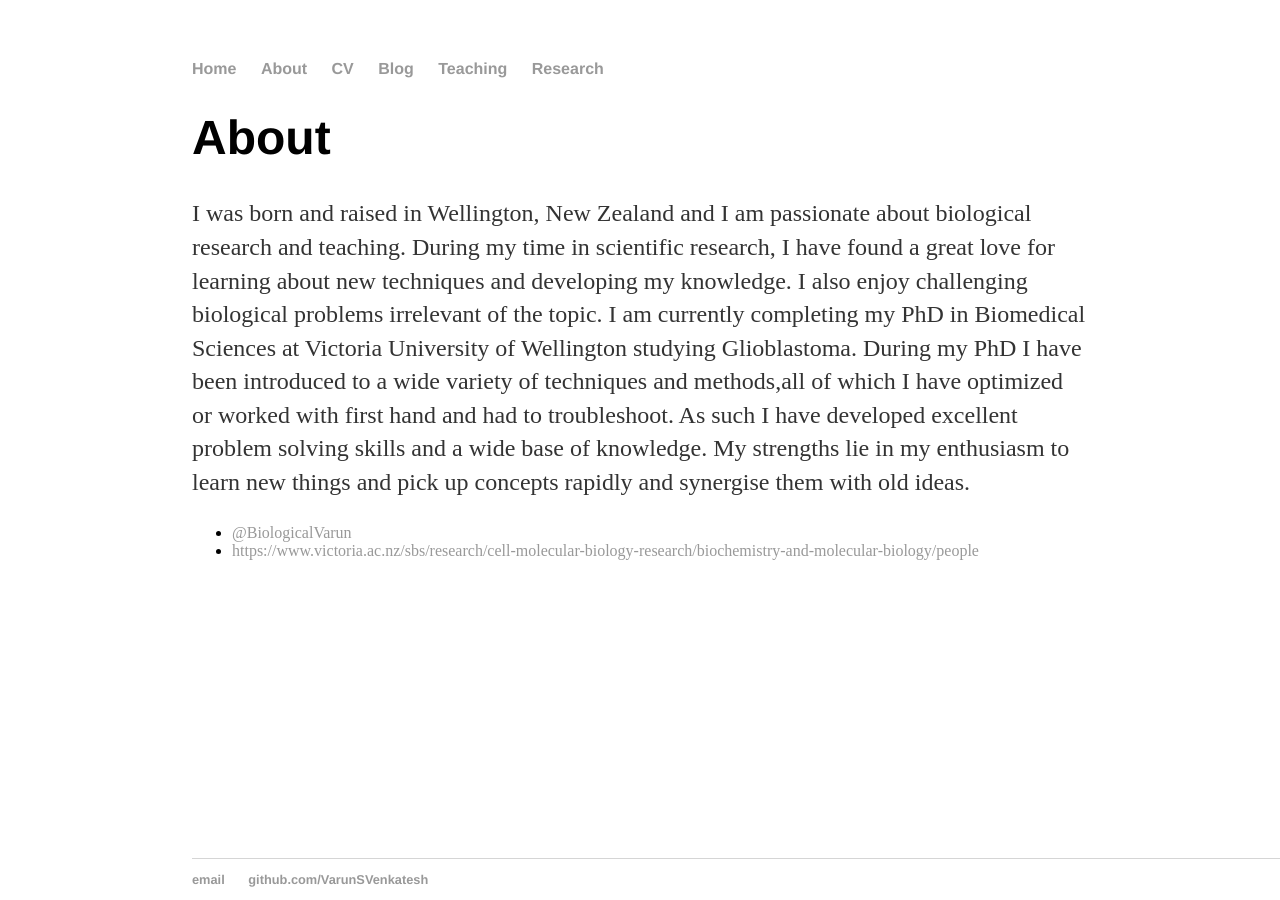
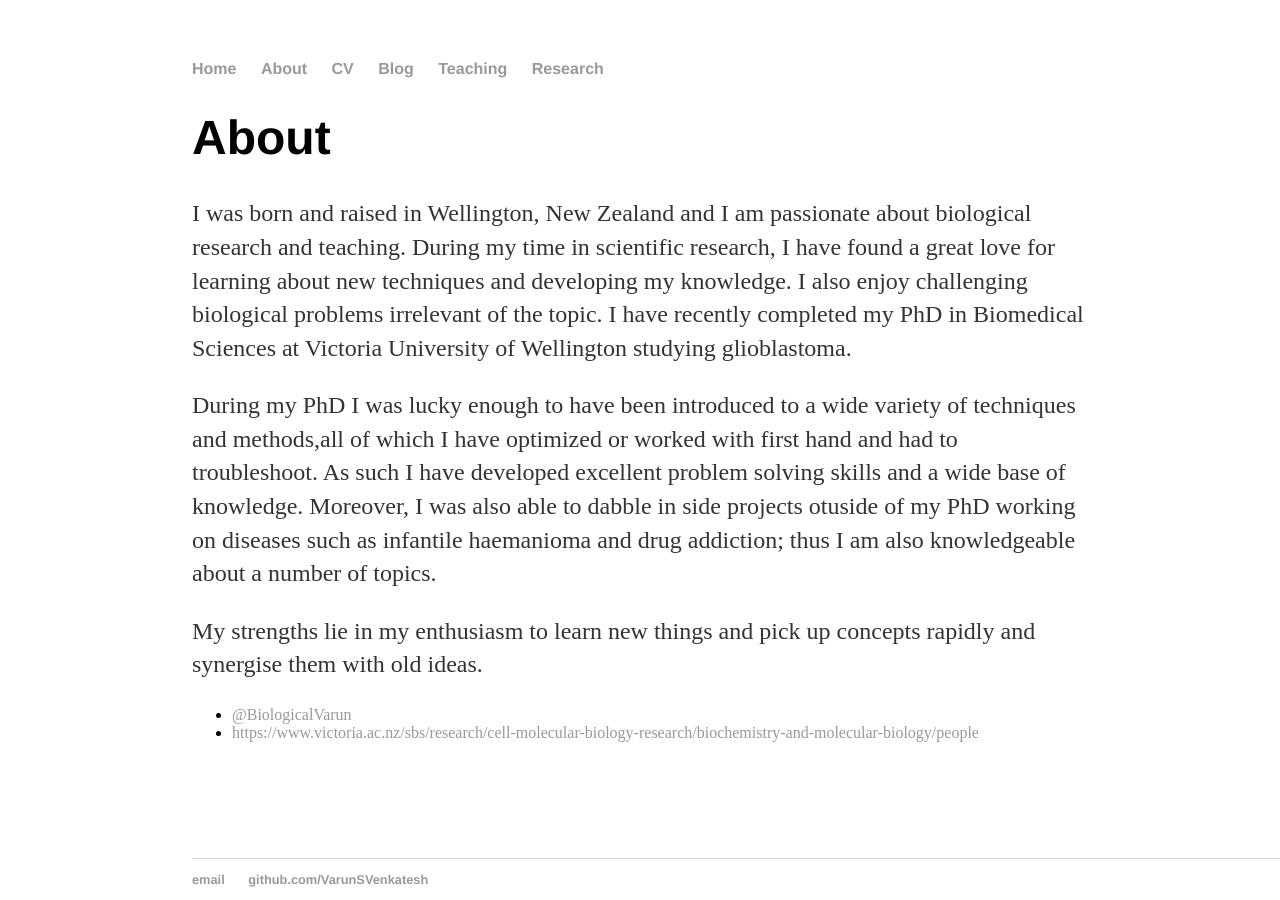
Before and after one commit to jcdwalle/VarunSVenkatesh.github.io, a Jekyll site: the page built from about/index.html, in a window 1280 px wide. Built offline with Jekyll 4.4.1, drawn with Linux system fonts in a browser that asks for light colours.

Commit message:
Update index.html
Updated about with paragraphs and line breaks

```diff
--- a/about/index.html
+++ b/about/index.html
@@ -3,15 +3,16 @@ layout: default
 title: About Varun Venkatesh
 ---
 
-		<div class="about">
-			<h1>About</h1>
-			<p>I was born and raised in Wellington, New Zealand and I am passionate about biological research and teaching.
+<div class="about">
+<h1>About</h1>
+<p>I was born and raised in Wellington, New Zealand and I am passionate about biological research and teaching. During my time in scientific research, I have found a great love for learning about new techniques and developing my knowledge.
+I also enjoy challenging biological problems irrelevant of the topic. I have recently completed my PhD in Biomedical Sciences at Victoria University of Wellington studying glioblastoma.</p>
 
-During my time in scientific research, I have found a great love for learning about new techniques and developing my knowledge. I also enjoy challenging biological problems irrelevant of the topic.
+<p>During my PhD I was lucky enough to have been introduced to a wide variety of techniques and methods,all of which I have optimized or worked with first hand and had to troubleshoot.
+As such I have developed excellent problem solving skills and a wide base of knowledge. Moreover, I was also able to dabble in side projects otuside of my PhD working on diseases such
+as infantile haemanioma and drug addiction; thus I am also knowledgeable about a number of topics.</p>
 
-I am currently completing my PhD in Biomedical Sciences at Victoria University of Wellington studying Glioblastoma. During my PhD I have been introduced to a wide variety of techniques and methods,all of which I have optimized or worked with first hand and had to troubleshoot. As such I have developed excellent problem solving skills and a wide base of knowledge.
-
-My strengths lie in my enthusiasm to learn new things and pick up concepts rapidly and synergise them with old ideas.</p>
+<p>My strengths lie in my enthusiasm to learn new things and pick up concepts rapidly and synergise them with old ideas.</p>
 
 			<ul class="contacts">
 				<li><a href="#">@BiologicalVarun</a></li>
```
